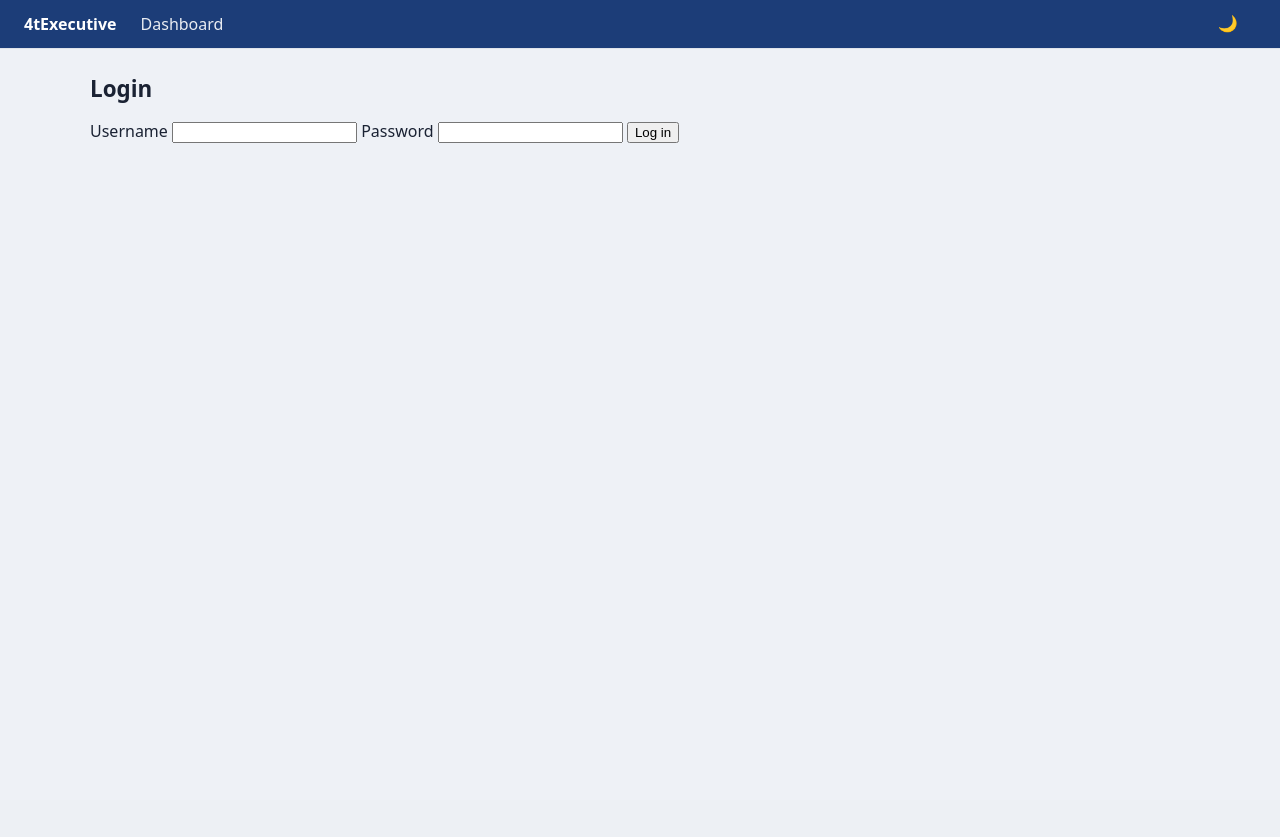
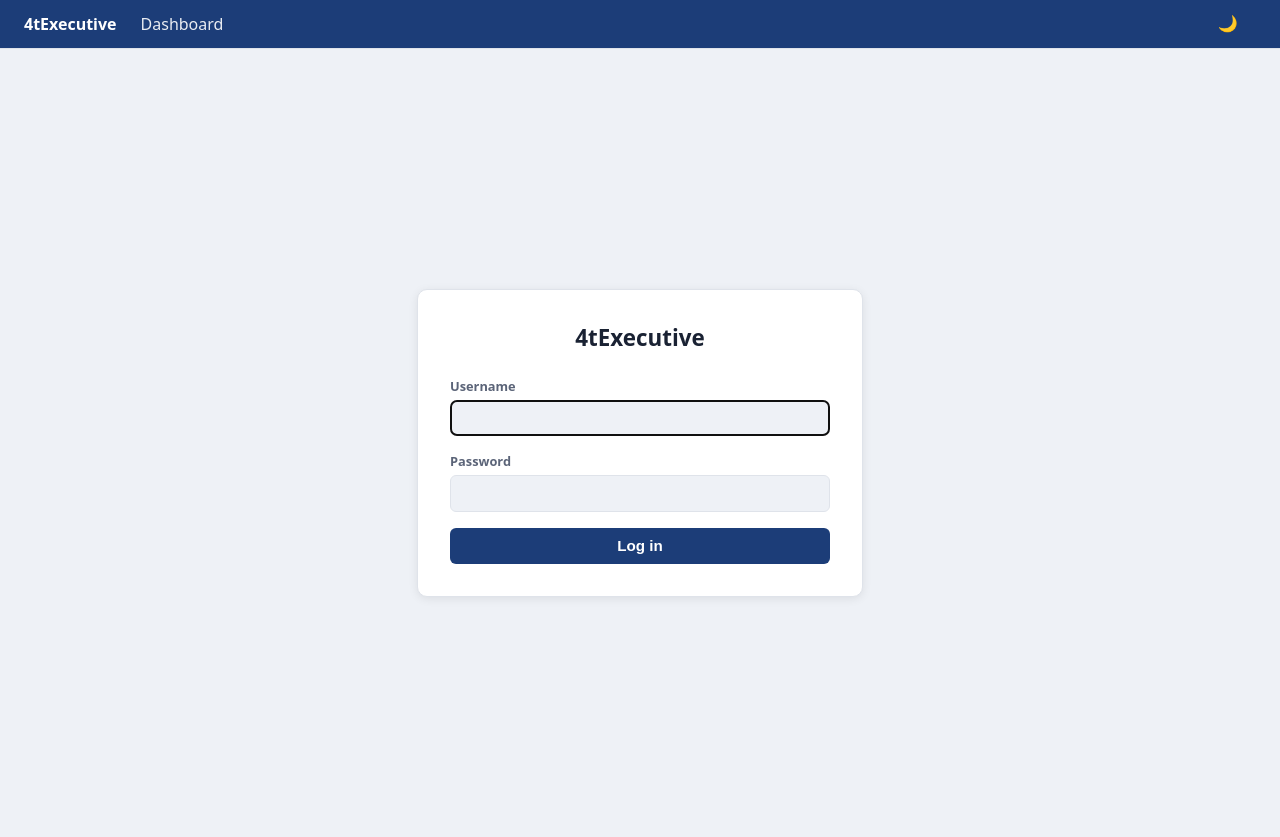
Before and after one commit to gatecrest-labs/4tExecutive, a Flask app: page /login in a window 1280 px wide. Before the commit the page ends 143 px from the top, so only its background shows below. Run offline with Flask 3, Linux system fonts and the light colour scheme.

Commit message:
feat: redesign login page as a centered card

```diff
--- a/app/templates/login.html
+++ b/app/templates/login.html
@@ -1,11 +1,21 @@
 {% extends "base.html" %}
 {% block content %}
-<h1>Login</h1>
-{% if error %}<p class="error">{{ error }}</p>{% endif %}
-<form method="post">
-  <input type="hidden" name="csrf_token" value="{{ csrf_token() }}">
-  <label>Username <input type="text" name="username"></label>
-  <label>Password <input type="password" name="password"></label>
-  <button type="submit">Log in</button>
-</form>
+<div class="auth-page">
+  <div class="auth-card">
+    <h1>4tExecutive</h1>
+    {% if error %}<p class="error">{{ error }}</p>{% endif %}
+    <form method="post">
+      <input type="hidden" name="csrf_token" value="{{ csrf_token() }}">
+      <div class="form-field">
+        <label for="username">Username</label>
+        <input class="form-input" id="username" type="text" name="username" autofocus>
+      </div>
+      <div class="form-field">
+        <label for="password">Password</label>
+        <input class="form-input" id="password" type="password" name="password">
+      </div>
+      <button class="btn-primary" type="submit">Log in</button>
+    </form>
+  </div>
+</div>
 {% endblock %}
```
Also changed, not shown: tests/test_auth_routes.py (+7 -1 lines).
